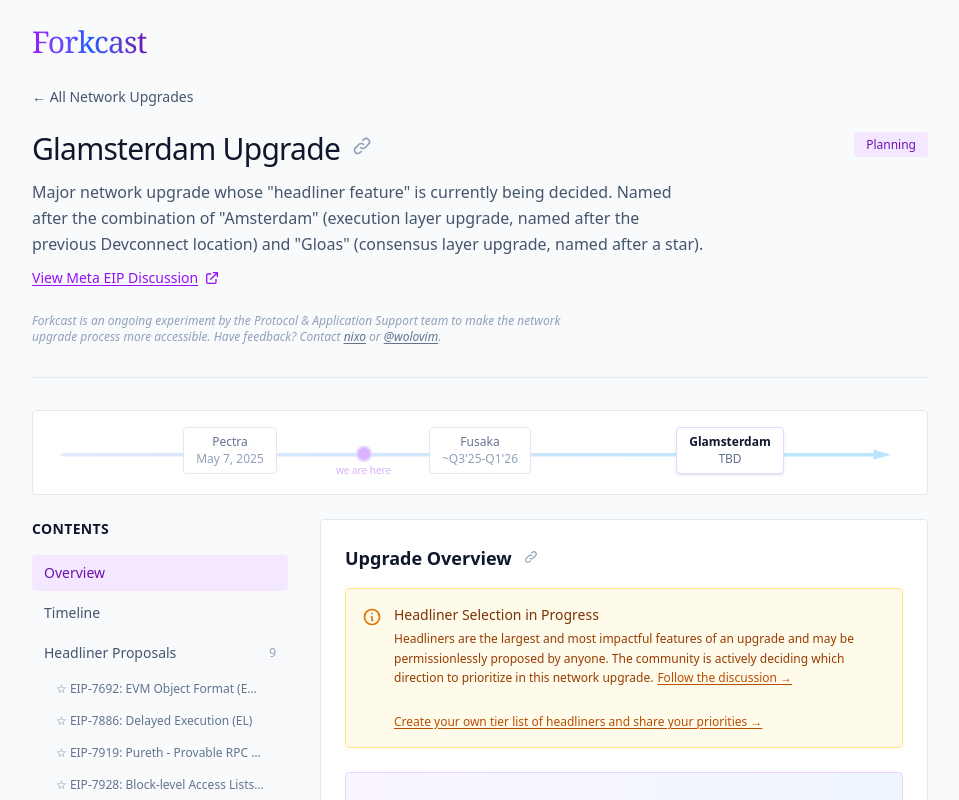
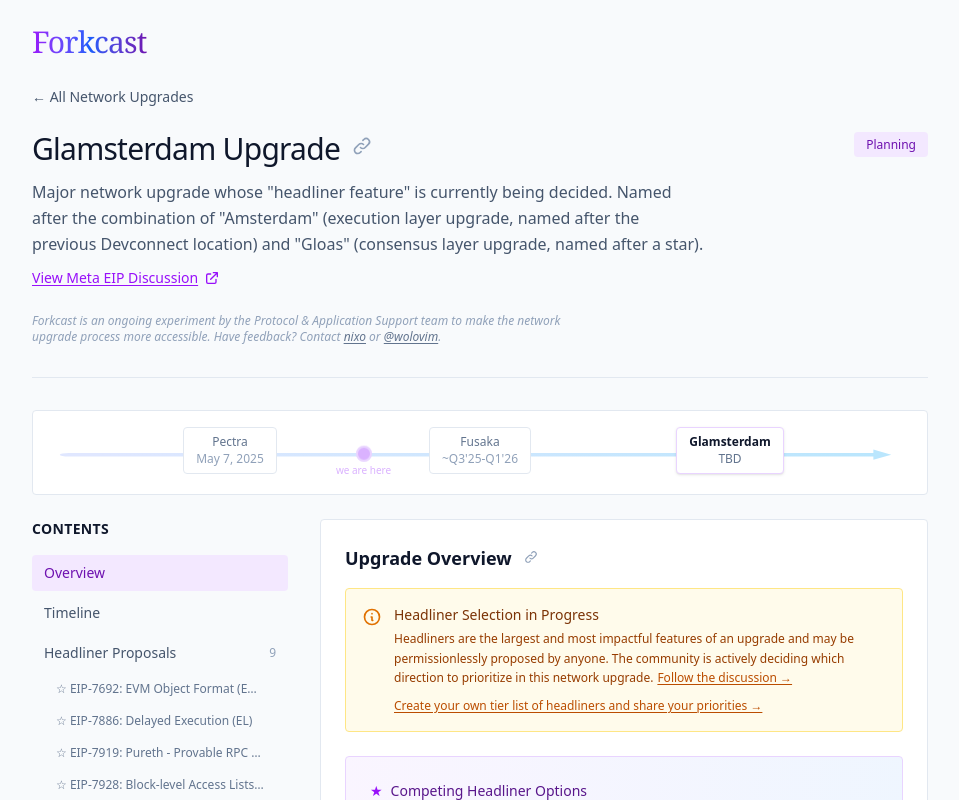
Before and after one commit to jmcpheron/forkcast, a React (Vite) app: page /upgrade/glamsterdam in a window 1280 px wide. Shown: the top 800 px of the page, without its empty margins (160-1119 px from the left). Built offline with nearby package versions, Linux system fonts and the light colour scheme.

Commit message:
link, styling cleanup

```diff
--- a/src/components/network-upgrade/OverviewSection.tsx
+++ b/src/components/network-upgrade/OverviewSection.tsx
@@ -1,4 +1,5 @@
 import React from 'react';
+import { Link } from 'react-router-dom';
 import { EIP } from '../../types';
 import {
   getInclusionStage,
@@ -84,17 +85,13 @@
                     Follow the discussion →
                   </a>
                 </p>
-                <br></br>
-                <p className="text-amber-800 text-xs leading-relaxed">
-                <a
-                    href="https://forkcast.org/rank"
-                    target="_blank"
-                    rel="noopener noreferrer"
-                    onClick={() => handleExternalLinkClick('headliner_discussion', 'https://forkcast.org/rank')}
+                <p className="text-amber-800 text-xs leading-relaxed mt-2">
+                  <Link
+                    to="/rank"
                     className="text-amber-700 hover:text-amber-900 underline decoration-1 underline-offset-2"
                   >
                     Create your own tier list of headliners and share your priorities →
-                  </a>
+                  </Link>
                 </p>
               </div>
             </div>
```
